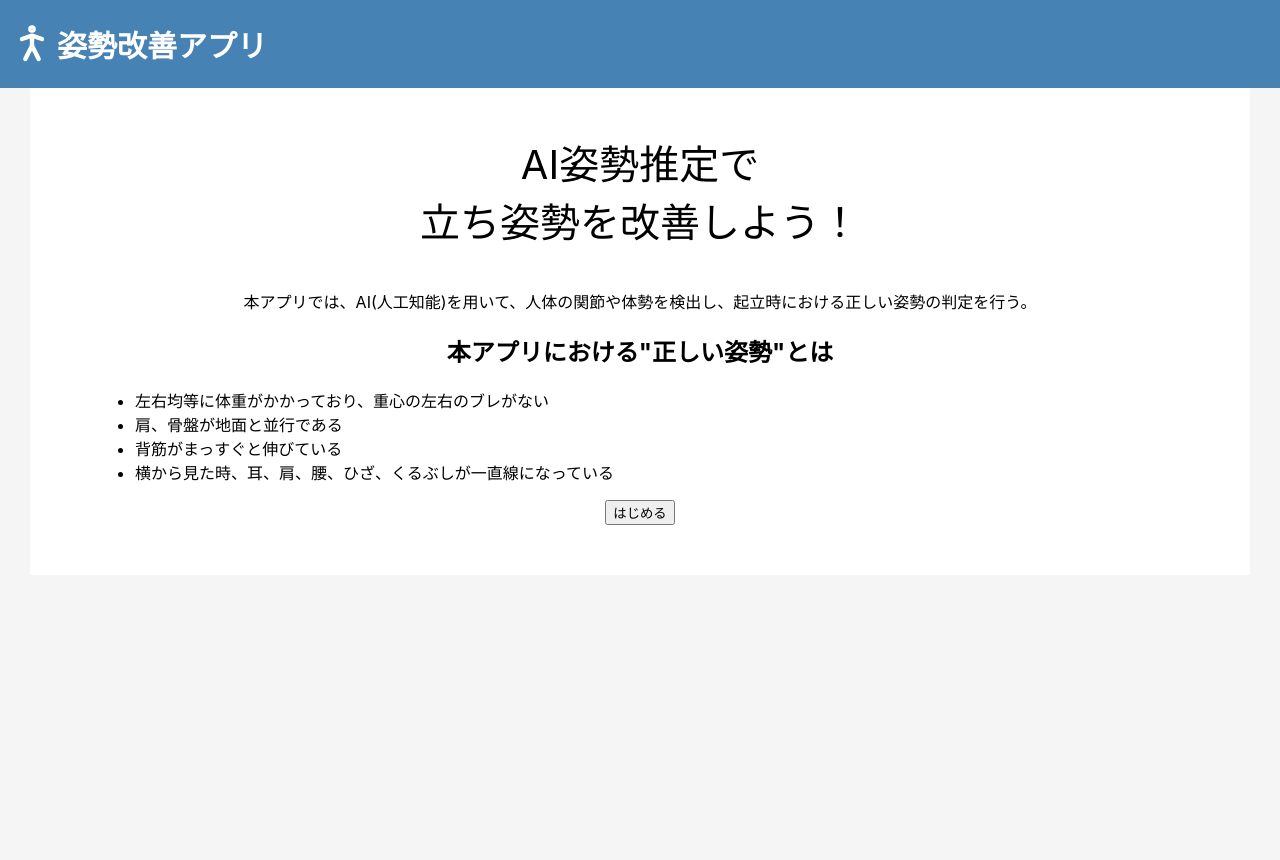
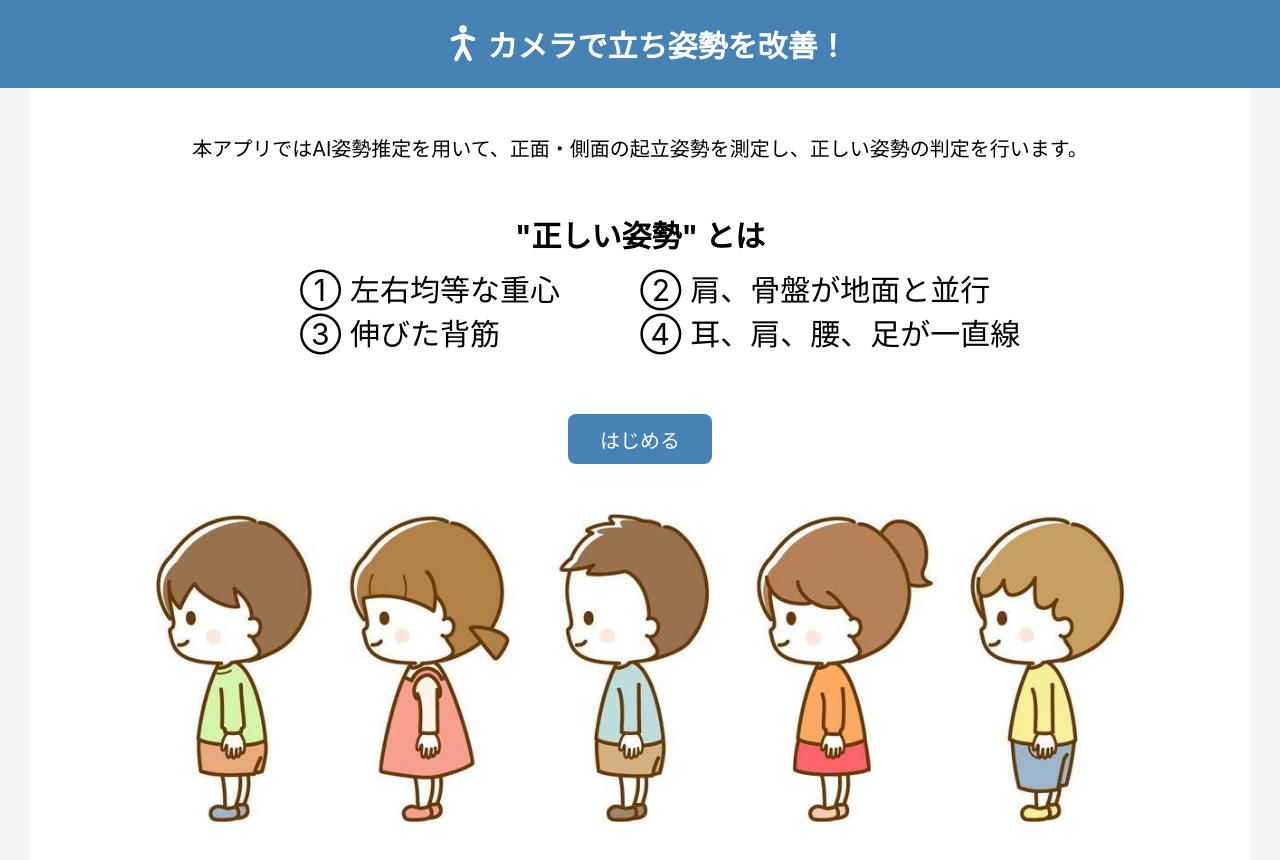
Before and after one commit to yssk819/pose-improvement, a React (Create React App) app in the folder front/: page / in a window 1280 px wide. Shown: the top 860 px of the page. Before the commit the page ends 800 px from the top, so only its background shows below. Built offline with nearby package versions, Linux system fonts and the light colour scheme.

Commit message:
最初のページを整えた

```diff
--- a/front/src/App.css
+++ b/front/src/App.css
@@ -6,6 +6,7 @@
   background: steelblue;
   padding: 2px;
   display: flex;
+  justify-content: center;
   align-items: center;
 }
 
@@ -30,12 +31,48 @@
 }
 
 .Home-headline-p {
-  font-size: 40px;
+  font-size: 20px;
+  margin: 40px 0px;
 }
 
-.Home-instruction-ul {
+.Home-instruction-headline {
+  margin-top: 50px;
+  margin-bottom: -20px;
+}
+
+.Home-instruction-headline-h2 {
+  font-size: 30px;
+  margin: 0px;
+}
+
+.Home-instruction-content {
+  display: flex;
+  justify-content: center;
+}
+
+.Home-instruction-content-ul {
   text-align: left;
-  padding-left: 100px;
+  list-style: none;
+  font-size: 30px;
+  margin-left: 20px;
+  margin-right: 20px;
+}
+
+.Home-button {
+  color: white;
+  font-size: 20px;
+  background: steelblue;
+  border: none;
+  height: 50px;
+  padding: 0px 32px;
+  margin-top: 30px;
+  border-radius: 8px;
+  cursor: pointer;
+}
+
+.Home-image {
+  width: 80%;
+  margin-top: 50px;
 }
 
 .Result-container {
--- a/front/src/App.js
+++ b/front/src/App.js
@@ -26,7 +26,7 @@ const App = () => {
     <div className="App">
       <div className="App-header">
         <Icon className="App-header-icon" />
-        <h1 className="App-header-name">姿勢改善アプリ</h1>
+        <h1 className="App-header-name">カメラで立ち姿勢を改善！</h1>
       </div>
 
       <div className="App-main">
--- a/front/src/components/Home.js
+++ b/front/src/components/Home.js
@@ -1,25 +1,36 @@
 import React from "react";
+
+import homeImage from "./home-image.png";
 
 const Home = (props) => {
   return (
     <div>
       <div className="Home-headline">
-        <p className="Home-headline-p">AI姿勢推定で<br />立ち姿勢を改善しよう！</p>
+        <p className="Home-headline-p">本アプリではAI姿勢推定を用いて、正面・側面の起立姿勢を測定し、正しい姿勢の判定を行います。</p>
       </div>
 
-      <div className="Home-instruction">
-        <p className="Home-instruction-p">本アプリでは、AI(人工知能)を用いて、人体の関節や体勢を検出し、起立時における正しい姿勢の判定を行う。</p>
-        <h2>本アプリにおける"正しい姿勢"とは</h2>
-        <ul className="Home-instruction-ul">
-          <li>左右均等に体重がかかっており、重心の左右のブレがない</li>
-          <li>肩、骨盤が地面と並行である</li>
-          <li>背筋がまっすぐと伸びている</li>
-          <li>横から見た時、耳、肩、腰、ひざ、くるぶしが一直線になっている</li>
+      <div className="Home-instruction-headline">
+        <h2 className="Home-instruction-headline-h2">"正しい姿勢" とは</h2>
+      </div>
+
+      <div className="Home-instruction-content">
+        <ul className="Home-instruction-content-ul">
+          <li>① 左右均等な重心</li>
+          <li>③ 伸びた背筋</li>
+        </ul>
+
+        <ul className="Home-instruction-content-ul">
+          <li>② 肩、骨盤が地面と並行</li>
+          <li>④ 耳、肩、腰、足が一直線</li>
         </ul>
       </div>
 
       <div>
-        <button onClick={() => props.navigate("/camera1")}>はじめる</button>
+        <button className="Home-button" onClick={() => props.navigate("/camera1")}>はじめる</button>
+      </div>
+
+      <div>
+        <img className="Home-image" src={homeImage} alt="home" />
       </div>
 
     </div>
```
Also changed, not shown: front/src/components/home-image.png (added).
